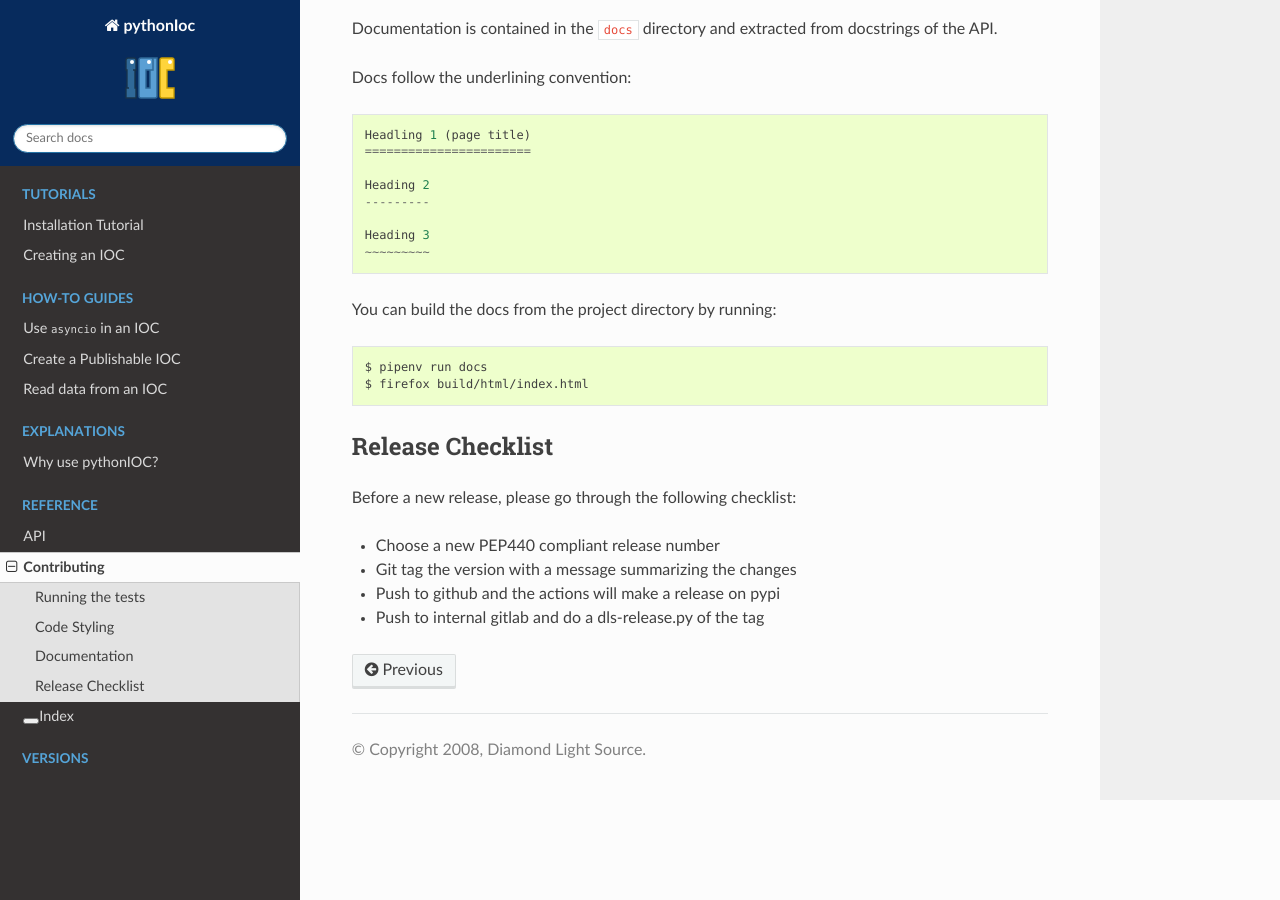
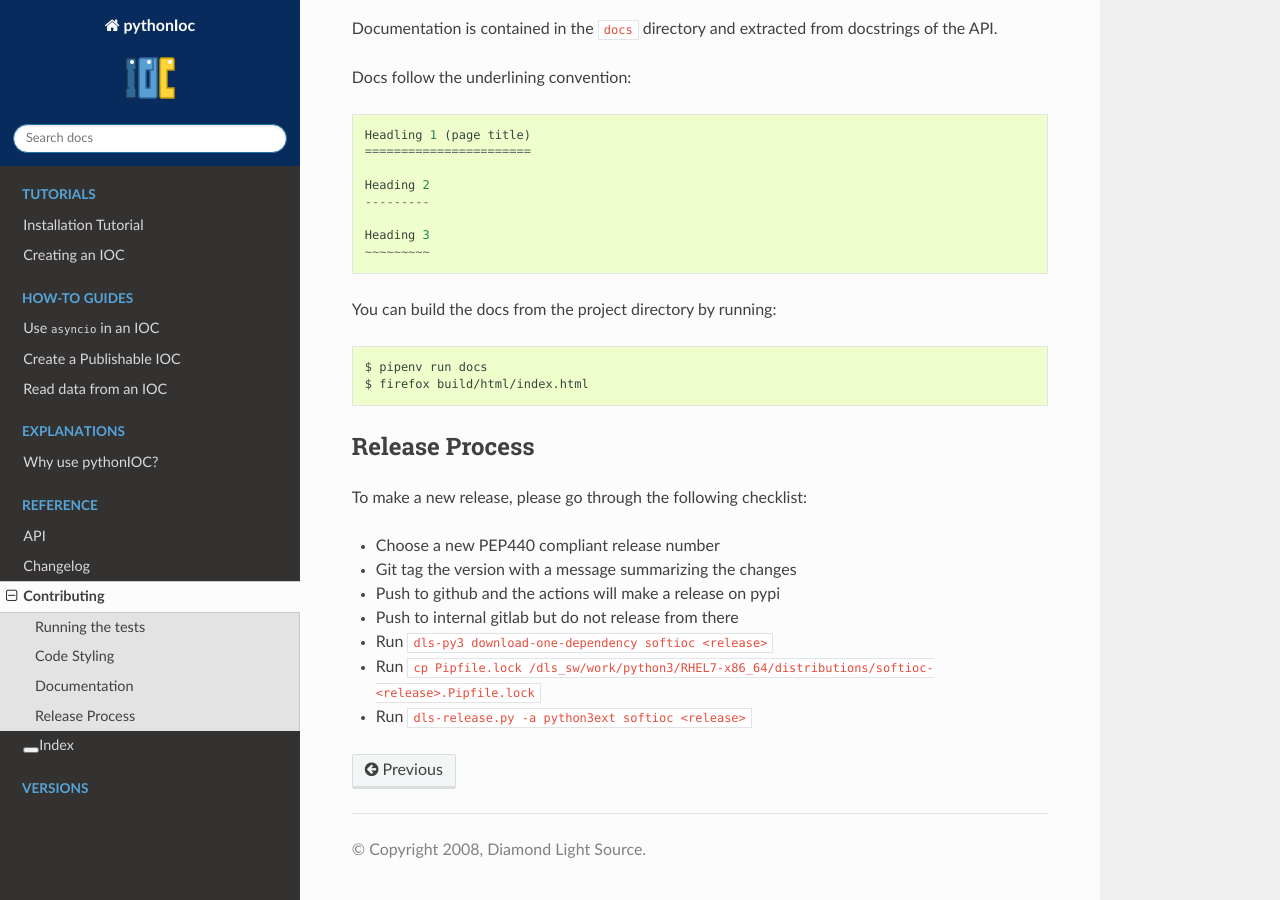
Before and after one commit to DiamondLightSource/pythonSoftIOC, a Sphinx documentation site: the page built from docs/reference/contributing.rst, in a window 1280 px wide and 900 px high, scrolled down 895 px. Built offline with Sphinx 7.4.7 and the Read the Docs theme 2.0.0, drawn with Linux system fonts in a browser that asks for light colours; the version number could not be read and is left out.

Commit message:
Added changelog and build notes

```diff
--- a/CONTRIBUTING.rst
+++ b/CONTRIBUTING.rst
@@ -63,12 +63,15 @@
     $ firefox build/html/index.html
 
 
-Release Checklist
------------------
+Release Process
+---------------
 
-Before a new release, please go through the following checklist:
+To make a new release, please go through the following checklist:
 
 - Choose a new PEP440 compliant release number
 - Git tag the version with a message summarizing the changes
 - Push to github and the actions will make a release on pypi
-- Push to internal gitlab and do a dls-release.py of the tag
+- Push to internal gitlab but do not release from there
+- Run ``dls-py3 download-one-dependency softioc <release>``
+- Run ``cp Pipfile.lock /dls_sw/work/python3/RHEL7-x86_64/distributions/softioc-<release>.Pipfile.lock``
+- Run ``dls-release.py -a python3ext softioc <release>``
--- a/docs/index.rst
+++ b/docs/index.rst
@@ -77,6 +77,7 @@
     :maxdepth: 1
 
     reference/api
+    reference/changelog
     reference/contributing
 
 * :ref:`genindex`
--- /dev/null
+++ b/docs/reference/changelog.rst
@@ -0,0 +1 @@
+.. include:: ../../CHANGELOG.rst
```
Also changed, not shown: CHANGELOG.rst (added, +66 -0 lines).
